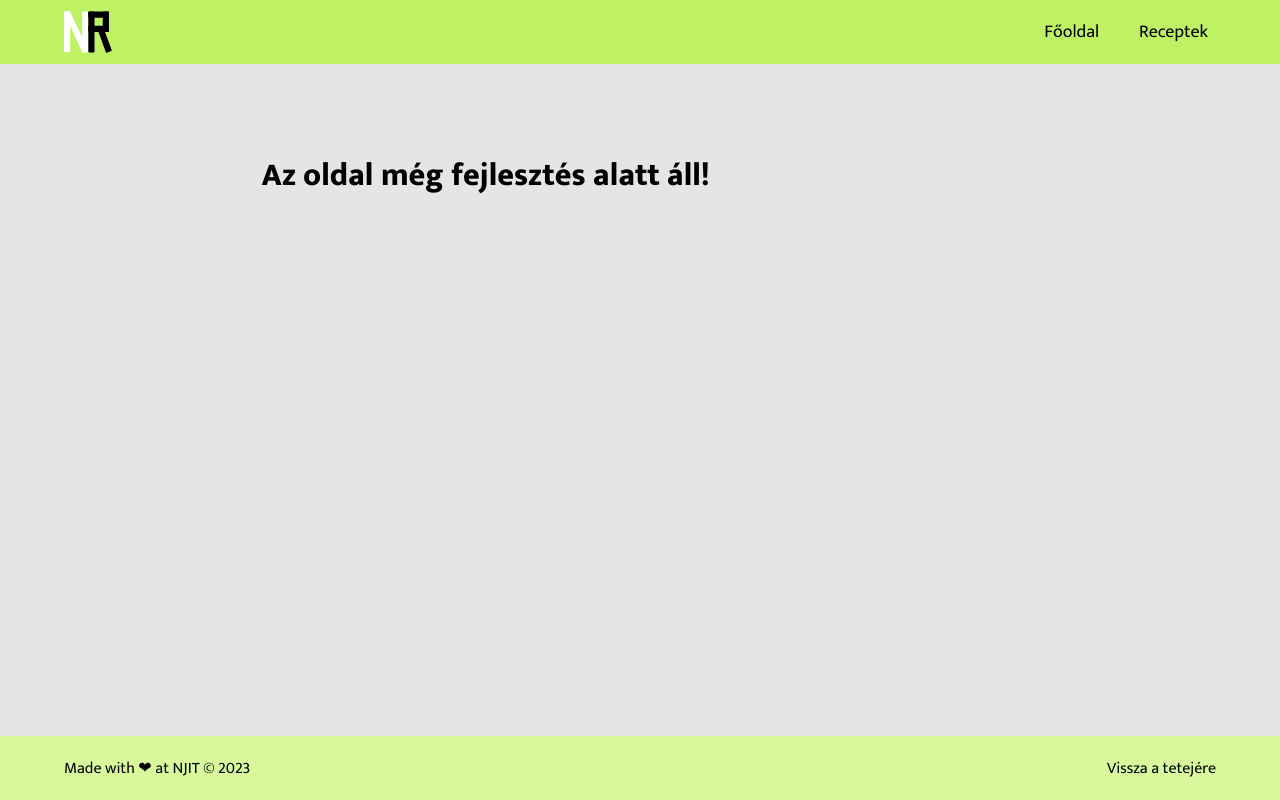
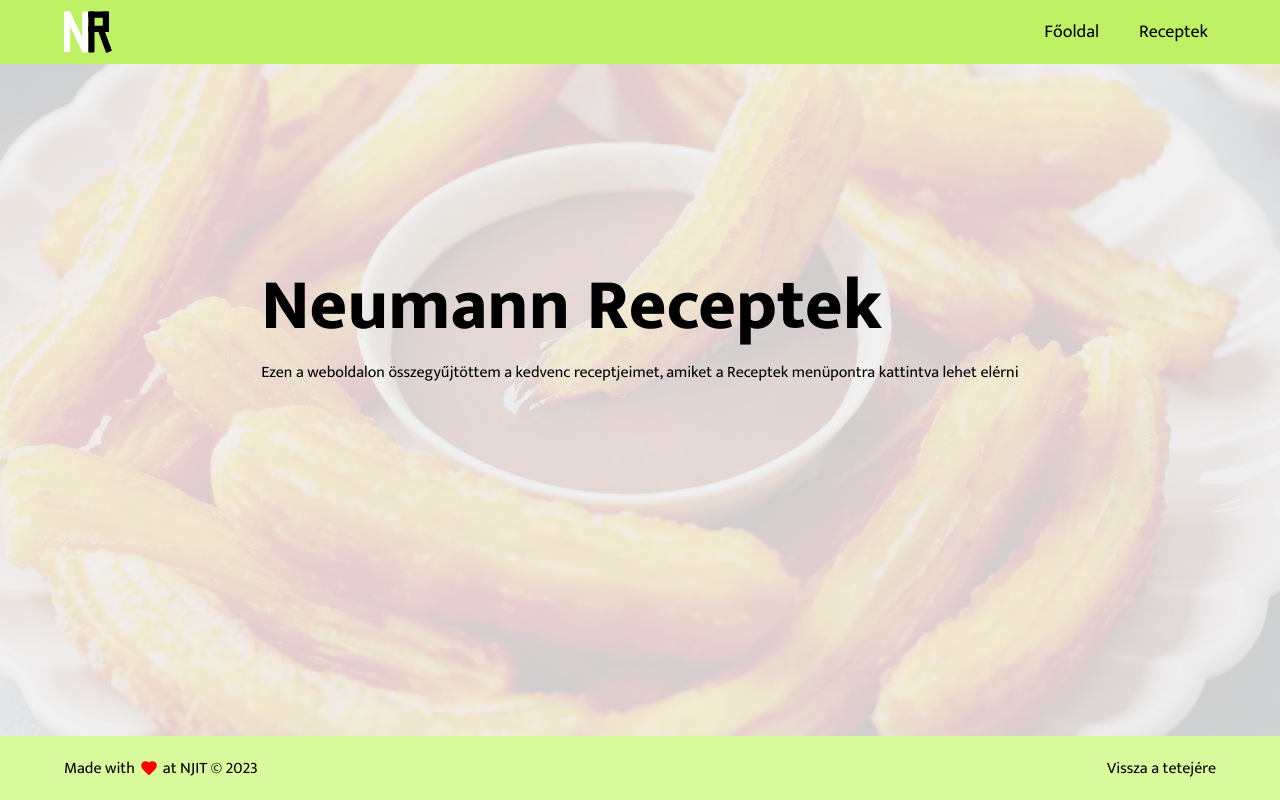
Before and after one commit to brown-bas/IKT_Project_1, a SvelteKit app: page / in a window 1280 px wide. Built offline with nearby package versions, Linux system fonts and the light colour scheme.

Commit message:
Elkészült a főoldal kezdetleges verziója

```diff
--- a/src/lib/components/Footer.svelte
+++ b/src/lib/components/Footer.svelte
@@ -1,9 +1,10 @@
 <script>
+  import Heart from '/heart.svg';
   export let scrollTopBtn = true
 </script>
 
 <footer>
-  <p>Made with ❤ at NJIT © 2023</p>
+  <p class="flex flex-row gap-1">Made with <img src={Heart} alt="love" title="love"> at NJIT © 2023</p>
   {#if scrollTopBtn}
     <button on:click={() => window.scrollTo(0,0)}>Vissza a tetejére</button>
   {/if}
--- a/src/lib/recipes.json
+++ b/src/lib/recipes.json
@@ -31,7 +31,7 @@
     "title": "Churros",
     "cover": "https://www.kifli.hu/cdn-cgi/image/f=auto,fit=cover,g=0.5x0.5,w=2900,h=1300/https://cdn.kifli.hu/images/meals/large/10363-1663835636223.jpg",
     "content": [
-      {"type": "text-xxl-itb", "content": "Megjegyzés: Az oldal még fejlesztés alatt áll!"},
+      {"type": "text-sm-it", "content": "Megjegyzés: Az oldal még fejlesztés alatt áll!"},
       {"type": "text-xl-b", "content": "Bevezetés"},
       {"type": "img", "content": "https://www.kifli.hu/cdn-cgi/image/f=auto,fit=cover,g=0.5x0.5,w=2900,h=1300/https://cdn.kifli.hu/images/meals/large/10363-1663835636223.jpg"},
       {"type": "text-sm-it", "content": "A churro (kiejtése [ˈʧurːo]) vagy churros, amit Magyarországon spanyol fánkként is ismerünk, spanyol édesség: sült tésztarudacskák cukorba mártogatva."},
@@ -39,6 +39,9 @@
       {"type": "text-sm", "content": "A churros az évek során a világ számos részén is kedvelt lett, és manapság a fesztiválokon, kávézókban és utcai árusoknál is gyakran megtalálható. A tradicionális spanyol édesség új ízekkel és formákkal is gazdagodott, például töltött churrosokkal vagy különböző mártásokkal kiegészítve."},
       {"type": "text-sm", "content": "A churrost általában frissen reggelire vagy uzsonnára fogyasztják, egy csésze meleg ital, például forró csokoládé (ezt a párosítást gyakran röviden csak chocolate con churrosnak nevezik) vagy tejeskávé mellé. Főleg a téli hónapokban fogyasztják, nyáron a kereslet kisebb. Bár elsősorban a churerríákban árusítják, már általában kávézókban is megtalálható ez az édesség. Továbbá már a szupermarketekben is kapható a churros, többnyire fagyasztott formában, amit ki kell sütni, vagy elősütött verzióban, amit már csak sütőben fel kell melegíteni."},
       {"type": "text-xl-b", "content": "Története"},
+      {"type": "text-lg-b", "content": "A bárányoktól a desszertig"},
+      {"type": "text-sm", "content": "A churros története Kínában kezdődött, ahol európai kereskedők elsőként készítették el a churros egy kezdetleges változatát, amit később Youtiao-nak (油条) neveztek el. E különlegesség hírét hallva a Spanyolok megpróbálták utánozni, amiben sikerrel jártak, így az ottani juhászok előszeretettel fogyasztották reggelire és ebédre is egyaránt. "},
+      {"type": "img", "content": "https://www.tasteatlas.com/images/ingredients/9544dd6edb1c49dda96d87d25111ebe5.jpg"},
       {"type": "img", "content": "https://kep.index.hu/1/0/4501/45014/450141/45014186_3433702_5c96cf3cf5c50f6597598c75242164c6_wm.jpg"},
       {"type": "text-xl-b", "content": "Elkészítése"},
       {"type": "img", "content": "https://kep.index.hu/1/0/4055/40550/405505/40550533_3094513_7f33521e66b589cdda4a830fe39821e0_wm.jpg"},
--- a/src/routes/+page.svelte
+++ b/src/routes/+page.svelte
@@ -1,4 +1,29 @@
 <svelte:head>
   <title>Főoldal - Neumann Receptek</title>
 </svelte:head>
-<h1>Az oldal még fejlesztés alatt áll!</h1>
+<div class="text-container">
+  <h1>Neumann Receptek</h1>
+  <p>Ezen a weboldalon összegyűjtöttem a kedvenc receptjeimet, amiket a <a href="./recipes">Receptek</a> menüpontra kattintva lehet elérni</p>
+</div>
+
+<style lang="postcss">
+  @import '../app.css';
+
+  @layer base{
+    h1{
+      @apply md:text-7xl text-5xl font-bold;
+    }
+
+    .text-container{
+      @apply flex flex-col gap-4 h-[50vh] md:items-start justify-center items-center;
+    }
+
+    :global(body){
+      @apply bg-center bg-cover bg-no-repeat bg-landing bg-blend-soft-light;
+    }
+
+    a{
+      @apply hover:underline md:hover:no-underline md:bg-lime-300 md:hover:bg-lime-200 md:p-2 md:rounded-md md:transition-all;
+    }
+  }
+</style>
--- a/src/routes/recipes/[id]/+page.svelte
+++ b/src/routes/recipes/[id]/+page.svelte
@@ -69,7 +69,7 @@
 {/if}
 
 <style lang="postcss">
-  @tailwind components;
+  @import '../../../app.css';
 
   @layer components{
     .b, .itb{
@@ -93,15 +93,15 @@
     }
 
     h2{
-      @apply text-3xl;
+      @apply md:text-4xl text-3xl;
     }
 
     h3{
-      @apply text-2xl;
+      @apply md:text-3xl text-2xl;
     }
 
     h4{
-      @apply text-xl;
+      @apply md:text-2xl text-xl;
     }
 
     p, ul li, ol li{
--- a/tailwind.config.js
+++ b/tailwind.config.js
@@ -5,6 +5,9 @@ export default {
 		fontFamily: {
 			mukta: ['Mukta', 'sans-serif']
 		},
+		backgroundImage: {
+			landing: "url('/10363-1663835636223.webp')"
+		},
 		extend: {}
 	},
 	plugins: []
```
Also changed, not shown: static/heart.svg (added).
